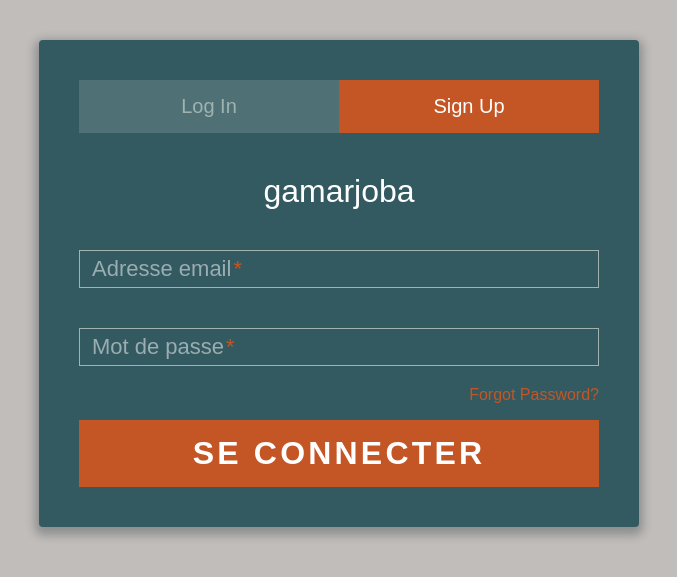
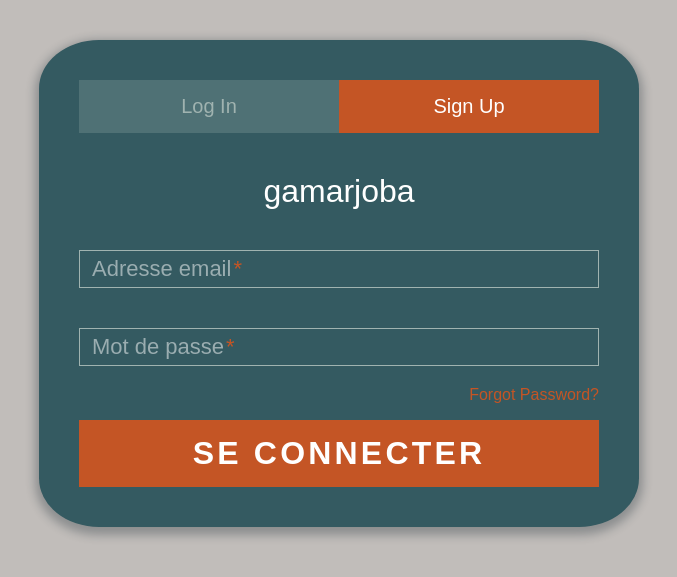
Before and after one commit to 0x726974636879/platform-for-Nutella-enthusiasts, a Django app: page /signup/ in a window 1280 px wide. Shown: the top 577 px of the page, without its empty margins (301-978 px from the left). Run offline with Django 3.2, Linux system fonts and the light colour scheme; some libraries are stand-ins or nearby versions.

Commit message:
style: border-radius to form login.

```diff
--- a/src/apps/core/templates/core/login_register.html
+++ b/src/apps/core/templates/core/login_register.html
@@ -42,7 +42,7 @@
             padding: 40px;
             max-width: 600px;
             margin: 40px auto;
-            border-radius: 4px;
+            border-radius: 10%;
             box-shadow: 0 4px 10px 4px rgba(19, 35, 47, 0.3);
         }
         .tab-group {
```
